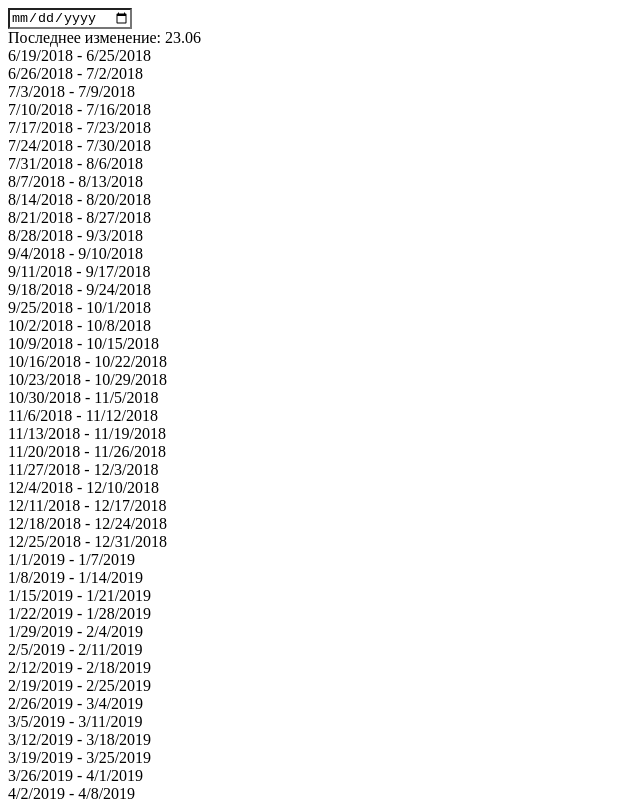
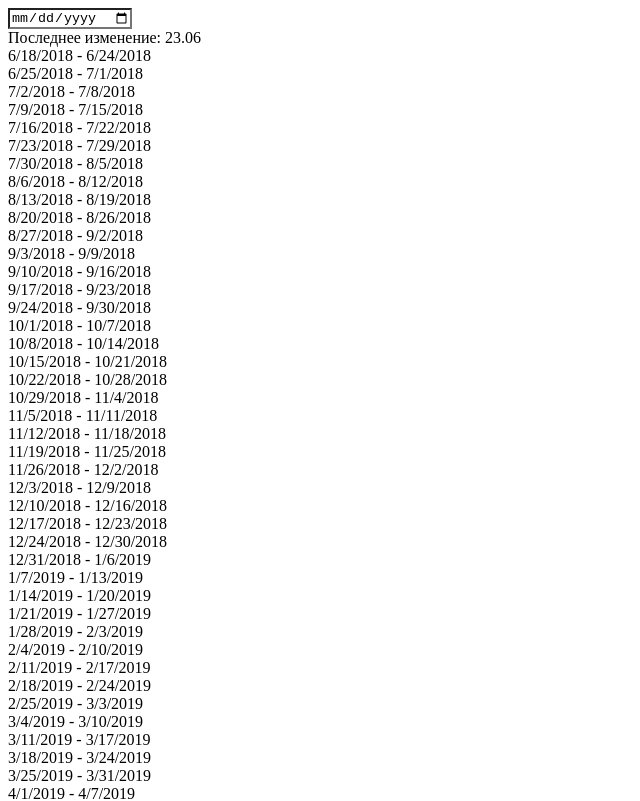
Before and after one commit to vzhurbin/aventica-test, a React (Create React App) app: page / in a window 1280 px wide. Shown: the top 801 px of the page, without its empty margins (0-640 px from the left). Built offline with nearby package versions, Linux system fonts and the light colour scheme.

Commit message:
replace switch with a method

```diff
--- a/src/App.js
+++ b/src/App.js
@@ -1,4 +1,19 @@
 import React from 'react';
+
+
+const getMondaySunday = (inputDate) => {
+  const date = new Date(inputDate)
+  const weekDay = date.getDay();
+  const daysSinceMonday = weekDay === 0 ? 6 : weekDay - 1;
+
+  const monday = new Date(date.setDate(date.getDate() - daysSinceMonday)).toLocaleDateString();
+  const sunday = new Date(date.setDate(date.getDate() + 6)).toLocaleDateString();
+
+  return {
+    monday: monday,
+    sunday: sunday,
+  }
+}
 
 class DateRange extends React.Component {
   componentWillMount() {
@@ -35,40 +50,16 @@ class DateRange extends React.Component {
 
   createItems = (period) => {
     let i, dates = [];
-    for (i = +period.start; i < +period.end; i += 3600000 * 168) {
+    const week = 3600000 * 168;
+    for (i = +period.start; i < +period.end; i += week) {
       dates.push(i)
     }
 
     let periods = [];
     for (i = 0; i < dates.length; i++) {
-      let date = new Date(dates[i]);
-      console.log(date.getDay());
-      // console.log(new Date(date.setHours(-96)).getDay());
-      switch (date.getDay()) {
-        case 1:
-          periods[i] = `${new Date(date).toLocaleDateString()} - ${new Date(date.setHours(168)).toLocaleDateString()}`
-          break;
-        case 2:
-          periods[i] = `${new Date(date.setHours(-24)).toLocaleDateString()} - ${new Date(date.setHours(144)).toLocaleDateString()}`
-          break;
-        case 3:
-          periods[i] = `${new Date(date.setHours(-48)).toLocaleDateString()} - ${new Date(date.setHours(120)).toLocaleDateString()}`
-          break;
-        case 4:
-          periods[i] = `${new Date(date.setHours(-48)).toLocaleDateString()} - ${new Date(date.setHours(120)).toLocaleDateString()}`
-          break;
-        case 5:
-          periods[i] = `${new Date(date.setHours(-72)).toLocaleDateString()} - ${new Date(date.setHours(96)).toLocaleDateString()}`
-          break;
-        case 6:
-          periods[i] = `${new Date(date.setHours(-96)).toLocaleDateString()} - ${new Date(date.setHours(144)).toLocaleDateString()}`
-          break;
-        case 0:
-          periods[i] = `${new Date(date.setHours(-120)).toLocaleDateString()} - ${new Date(date.setHours(48)).toLocaleDateString()}`
-          break;
-        default:
-          break;
-      }
+      const date = new Date(dates[i]);
+      const { monday, sunday } = getMondaySunday(date);
+      periods[i] = `${monday} - ${sunday}`
 
       //   let len = periods.length, a = periods.length, b;
       //   do {
@@ -110,6 +101,7 @@ class DateRange extends React.Component {
     const rawMonth = updateTime.getMonth() + 1;
     const month = rawMonth > 9 ? rawMonth : `0${rawMonth}`;
     const period = this.createPeriod(date);
+    const periodList = this.createItems(period)
     const color = isFocused ? '#f00' : '#fff';
 
     return (
@@ -127,11 +119,10 @@ class DateRange extends React.Component {
           {`Последнее изменение: ${day}.${month}`}
         </div>
         <div>
-          {this.renderItems(this.createItems(period))}
+          {this.renderItems(periodList)}
         </div>
       </div>)
   }
 }
 
-
 export default DateRange;
```
